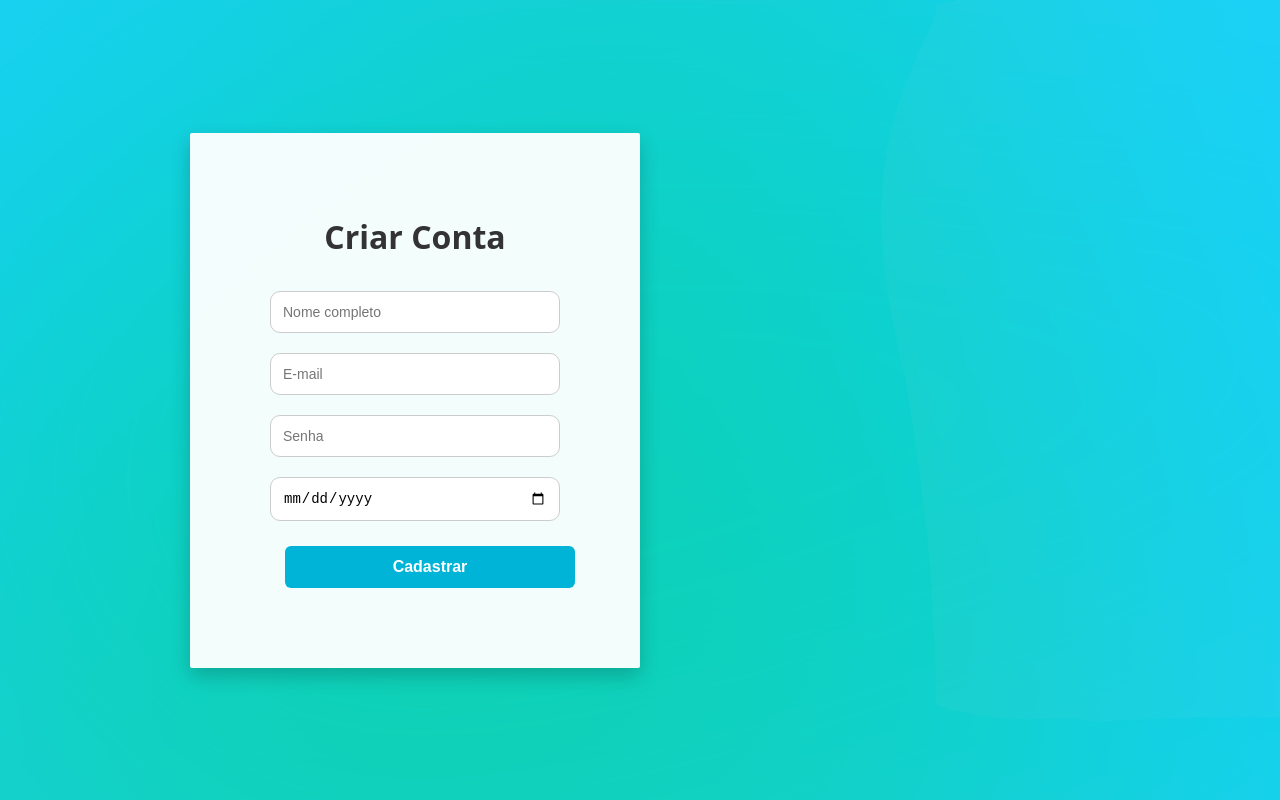
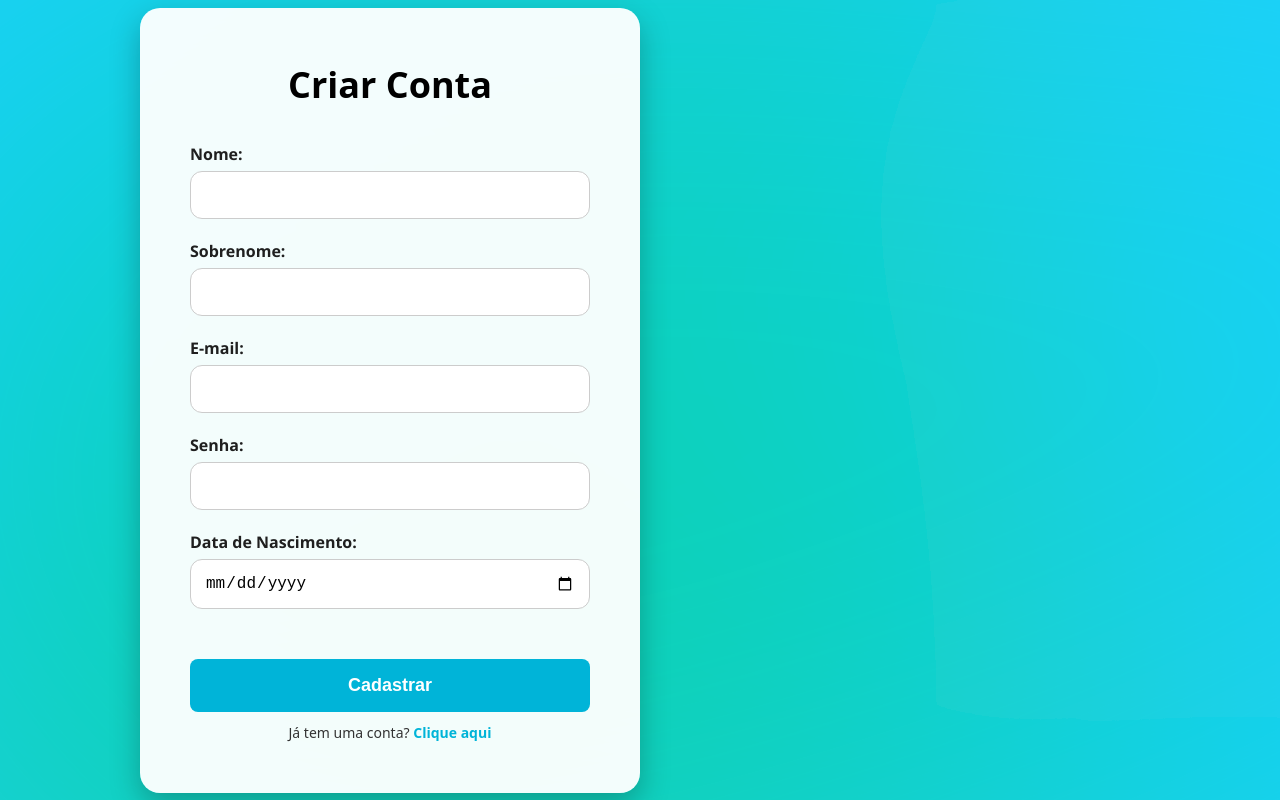
Before and after one commit to GuilhermeRocha0/life-plus-web, a React (Vite) app: page /cadastro in a window 1280 px wide. Built offline with nearby package versions, Linux system fonts and the light colour scheme.

Commit message:
css-login-cadastro-up

```diff
--- a/src/pages/Login.tsx
+++ b/src/pages/Login.tsx
@@ -1,15 +1,23 @@
-import { LoginContainer, FormularioLog } from "../styles/Styles";
+import { LoginContainer, FormularioLog, CadastroLink } from "../styles/Styles";
 
-const Login = () => {
+const Login: React.FC = () => {
   return (
     <LoginContainer>
       <FormularioLog>
-        <h2>Entre</h2>
+        <h2>Login</h2>
         <form>
-          <input type="email" placeholder="E-mail" required />
-          <input type="password" placeholder="Senha" required />
+          <label htmlFor="email">E-mail:</label>
+          <input id="email" type="email" required />
+
+          <label htmlFor="senha">Senha:</label>
+          <input id="senha" type="password" required />
+
           <button type="submit">Entrar</button>
         </form>
+
+        <CadastroLink>
+          Não tem uma conta? <a href="/cadastro">Crie aqui</a>
+        </CadastroLink>
       </FormularioLog>
     </LoginContainer>
   );
--- a/src/pages/Register.tsx
+++ b/src/pages/Register.tsx
@@ -1,17 +1,33 @@
-import { CadastroContainer, Formulario } from "../styles/Styles";
+import { CadastroContainer, Formulario, LoginText } from "../styles/Styles";
 
-const Cadastro = () => {
+const Cadastro: React.FC = () => {
   return (
     <CadastroContainer>
       <Formulario>
         <h2>Criar Conta</h2>
         <form>
-          <input type="text" placeholder="Nome completo" required />
-          <input type="email" placeholder="E-mail" required />
-          <input type="password" placeholder="Senha" required />
-          <input type="date" placeholder="Data de Aniversário" required />
+          <label htmlFor="nome">Nome:</label>
+          <input id="nome" type="text" required />
+
+          <label htmlFor="sobrenome">Sobrenome:</label>
+          <input id="sobrenome" type="text" required />
+
+          <label htmlFor="email">E-mail:</label>
+          <input id="email" type="email" required />
+
+          <label htmlFor="senha">Senha:</label>
+          <input id="senha" type="password" required />
+
+          <label htmlFor="data">Data de Nascimento:</label>
+          <input id="data" type="date" required />
+
           <button type="submit">Cadastrar</button>
         </form>
+
+        <LoginText>
+          Já tem uma conta? <a href="/login">Clique aqui</a>
+        </LoginText>
+
       </Formulario>
     </CadastroContainer>
   );
--- a/src/styles/Styles.tsx
+++ b/src/styles/Styles.tsx
@@ -252,7 +252,7 @@ export const HomeHeader = styled.header`
 `;
 
 export const HomeLogo = styled.h1`
-  font-size: 1.5rem;
+  font-size: 3.0rem;
   font-weight: bold;
 `;
 
@@ -266,9 +266,15 @@ export const HomeNavLink = styled(Link)`
   color: white;
   text-decoration: none;
   font-weight: 500;
-
-  &:hover {
-    text-decoration: underline;
+  color: #000000;
+  padding: 12px 25px;
+  border-radius: 8px;
+  border: none;
+  cursor: pointer;
+  font-weight: bold;
+  transition: 0.3s;
+  text-decoration: none;
+  background: #f3f4f6;
   }
 `;
 
@@ -280,13 +286,13 @@ export const MainSection = styled.main`
 `;
 
 export const MainTitle = styled.h2`
-  font-size: 3.5rem;
+  font-size: 4.1rem;
   font-weight: bold;
   margin-bottom: 20px;
 `;
 
 export const MainText = styled.p`
-  font-size: 1.2rem;
+  font-size: 1.4rem;
   margin-bottom: 30px;
 `;
 
@@ -332,56 +338,171 @@ export const OutlineButtonLink = styled(Link)`
 export const FooterNote = styled.footer`
   text-align: center;
   padding: 15px;
-  font-size: 0.9rem;
+  font-size: 1.1rem;
   background: transparent;
 `;
 
-// Perfil
+// Login
 
 export const LoginContainer = styled.div`
   height: 100vh;
   width: 100vw;
   display: flex;
   align-items: center;
+  justify-content: flex-start;
   background-size: cover;
-  background-image: url('./fundo.svg');
-  padding-left: 1200px;
+  background-image: url('./public/fundo.svg');
+  padding-left: 700px;
 `;
 
+// Formulário de login
 export const FormularioLog = styled.div`
   background: rgba(255, 255, 255, 0.95);
-  padding: 80px;
-  border-radius: 2px;
-  width: 450px;
-  box-shadow: 0 8px 20px rgba(0, 0, 0, 0.2);
-  padding-left: -20px;
+  padding: 40px 50px;
+  border-radius: 20px;
+  width: 500px;
+  min-height: auto;
+  box-shadow: 0 12px 30px rgba(0, 0, 0, 0.25);
 
   h2 {
     margin-bottom: 20px;
-    color: #333;
-    font-size: 38px;
+    color: #000;
+    font-size: 44px;
     text-align: center;
   }
 
   form {
+    display: flex;
+    flex-direction: column;
+
+    label {
+      margin-top: 10px;
+      margin-bottom: 5px;
+      font-size: 16px;
+      font-weight: 600;
+      color: #1f1f1f;
+      font-family: 'Segoe UI', Tahoma, Geneva, Verdana, sans-serif;
+    }
+
     input {
       width: 100%;
-      padding: 12px;
-      margin: 10px 0;
+      padding: 14px;
+      margin-bottom: 10px;
       border: 1px solid #ccc;
-      border-radius: 10px;
-      font-size: 14px;
+      border-radius: 12px;
+      font-size: 16px;
+      box-sizing: border-box;
+
+      &:focus {
+        outline: none;
+      }
     }
 
     button {
       width: 100%;
-      padding: 12px;
-      margin-top: 15px;
+      padding: 16px;
+      margin-top: 20px;
       border: none;
-      border-radius: 6px;
+      border-radius: 8px;
       background: #00b4d8;
       color: white;
+      font-size: 18px;
+      font-weight: bold;
+      cursor: pointer;
+      transition: 0.3s ease;
+
+      &:hover {
+        background: #0096c7;
+      }
+
+      &:focus {
+        outline: none;
+      }
+    }
+  }
+`;
+
+export const CadastroLink = styled.p`
+  margin-top: 10px;
+  text-align: center;
+  font-size: 14px;
+  color: #333;
+
+  a {
+    color: #00b4d8;
+    font-weight: bold;
+    text-decoration: none;
+
+    &:hover {
+      text-decoration: underline;
+      color: #0096c7;
+    }
+  }
+`;
+
+
+// Cadastro
+
+
+export const CadastroContainer = styled.div`
+  height: 100vh;
+  width: 100vw;
+  display: flex;
+  align-items: center;
+  justify-content: flex-start;
+  background-size: cover;
+  background-image: url('./public/fundo.svg');
+  padding-left: 140px;
+`;
+
+export const Formulario = styled.div`
+  background: rgba(255, 255, 255, 0.95);
+  padding: 50px 50px;
+  border-radius: 20px;
+  width: 500px;
+  min-height: auto;
+  box-shadow: 0 12px 30px rgba(0, 0, 0, 0.25);
+
+  h2 {
+    margin-bottom: 20px;
+    color: #000;
+    font-size: 36px;
+    text-align: center;
+  }
+
+  form {
+    display: flex;
+    flex-direction: column;
+
+    label {
+      margin-top: 10px;
+      margin-bottom: 5px;
       font-size: 16px;
+      font-weight: 600;
+      color: #1f1f1f;
+      font-family: 'Segoe UI', Tahoma, Geneva, Verdana, sans-serif;
+    }
+
+    input {
+      width: 100%;
+      padding: 14px;
+      margin-bottom: 10px;
+      border: 1px solid #ccc;
+      border-radius: 12px;
+      font-size: 16px;
+      box-sizing: border-box;
+      outline: none;
+    }
+
+    button {
+      width: 100%;
+      padding: 16px;
+      margin-top: 40px;
+      border: none;
+      border-radius: 8px;
+      background: #00b4d8;
+      color: white;
+      font-size: 18px;
       font-weight: bold;
       cursor: pointer;
       transition: 0.3s ease;
@@ -393,60 +514,20 @@ export const FormularioLog = styled.div`
   }
 `;
 
-// Cadastro
+export const LoginText = styled.p`
+  margin-top: 10px;
+  text-align: center;
+  font-size: 14px;
+  color: #333;
 
-export const CadastroContainer = styled.div`
-  height: 100vh;
-  width: 100vw;
-  display: flex;
-  align-items: center;
-  background-size: cover;
-  background-image: url('./public/fundo.svg');
-  padding-left: 190px;
-`;
+  a {
+    color: #00b4d8;
+    font-weight: bold;
+    text-decoration: none;
 
-export const Formulario = styled.div`
-  background: rgba(255, 255, 255, 0.95);
-  padding: 80px;
-  border-radius: 2px;
-  width: 450px;
-  box-shadow: 0 8px 20px rgba(0, 0, 0, 0.2);
-  padding-left: -20px;
-
-  h2 {
-    margin-bottom: 20px;
-    color: #333;
-    font-size: 32px;
-    text-align: center;
-  }
-
-  form {
-    input {
-      width: 100%;
-      padding: 12px;
-      margin: 10px 0;
-      border: 1px solid #ccc;
-      border-radius: 10px;
-      font-size: 14px;
-    }
-
-    button {
-      width: 100%;
-      padding: 12px;
-      margin-top: 15px;
-      border: none;
-      border-radius: 6px;
-      background: #00b4d8;
-      color: white;
-      font-size: 16px;
-      font-weight: bold;
-      cursor: pointer;
-      transition: 0.3s ease;
-      margin-left: 15px;
-
-      &:hover {
-        background: #0096c7;
-      }
+    &:hover {
+      text-decoration: underline;
+      color: #0096c7;
     }
   }
 `;
```
